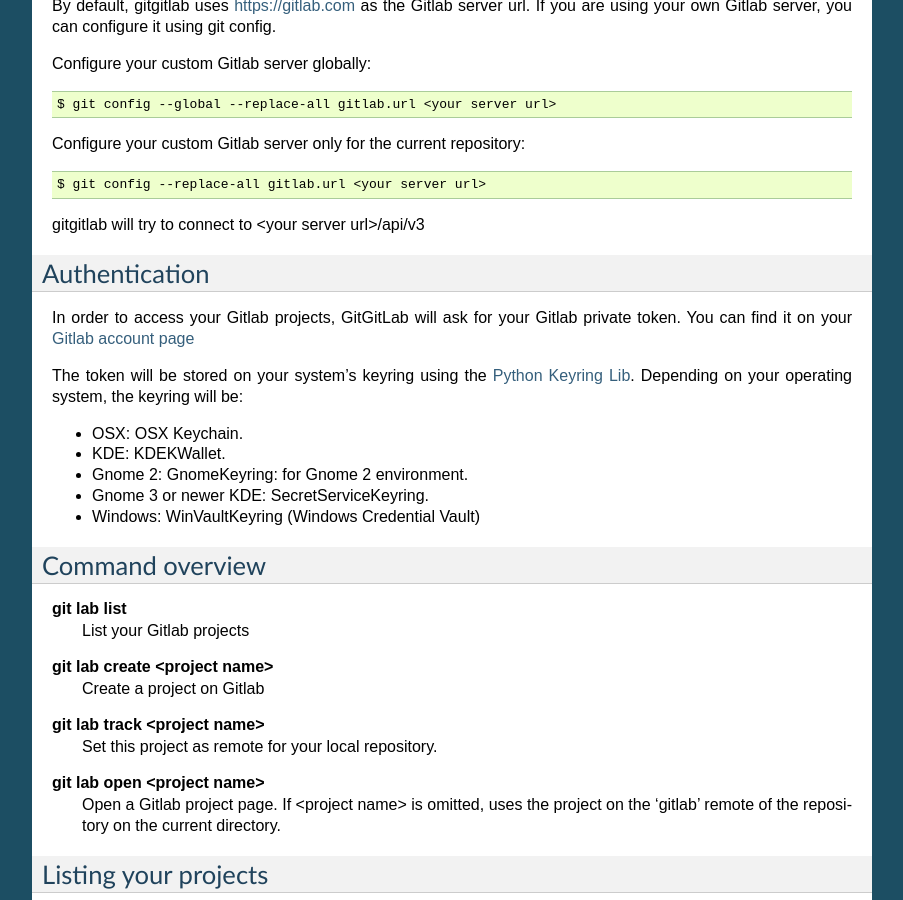
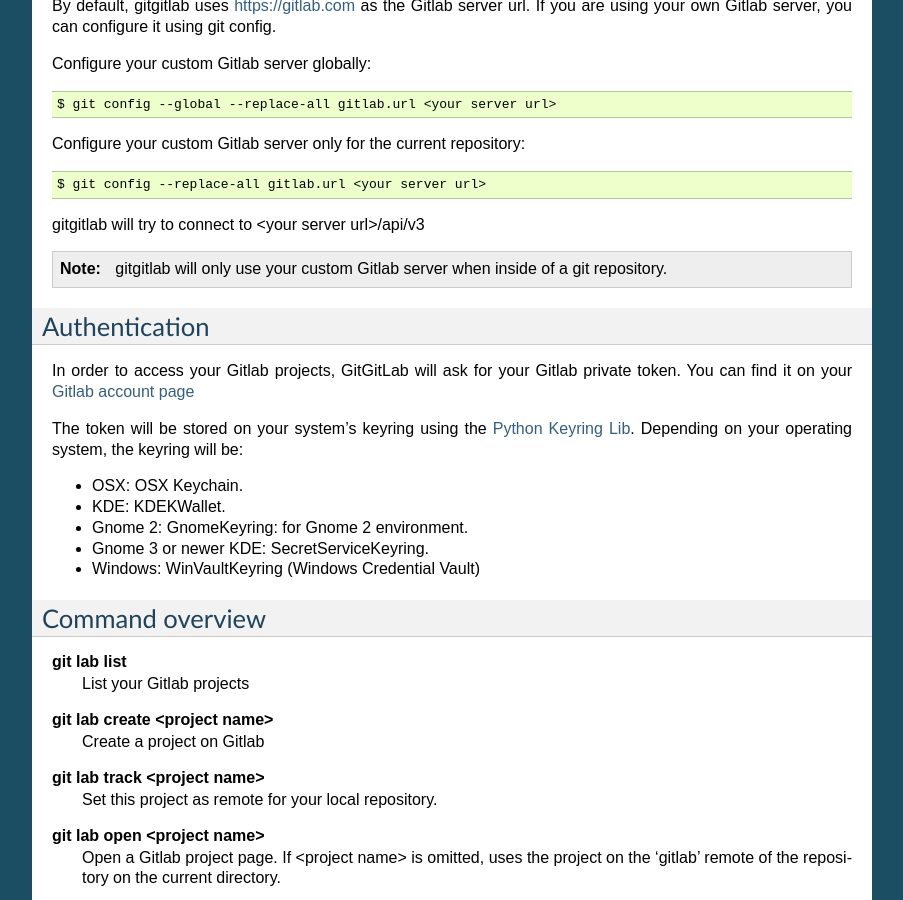
Before and after one commit to grimborg/gitgitlab, a Sphinx documentation site: the page built from doc/index.rst, in a window 1280 px wide and 900 px high, scrolled down 500 px. Shown: the whole window, without its empty margins (198-1101 px from the left). Built offline with Sphinx 7.4.7, drawn with Linux system fonts in a browser that asks for light colours.

Commit message:
updated docs

```diff
--- a/README.rst
+++ b/README.rst
@@ -45,6 +45,10 @@
 
 gitgitlab will try to connect to <your server url>/api/v3
 
+.. note::
+
+	gitgitlab will only use your custom Gitlab server when inside of a git repository.
+
 
 Command overview
 ----------------
--- a/doc/index.rst
+++ b/doc/index.rst
@@ -44,6 +44,10 @@
 	$ git config --replace-all gitlab.url <your server url>
 
 gitgitlab will try to connect to <your server url>/api/v3
+
+.. note::
+
+	gitgitlab will only use your custom Gitlab server when inside of a git repository.
 
 Authentication
 --------------
```
